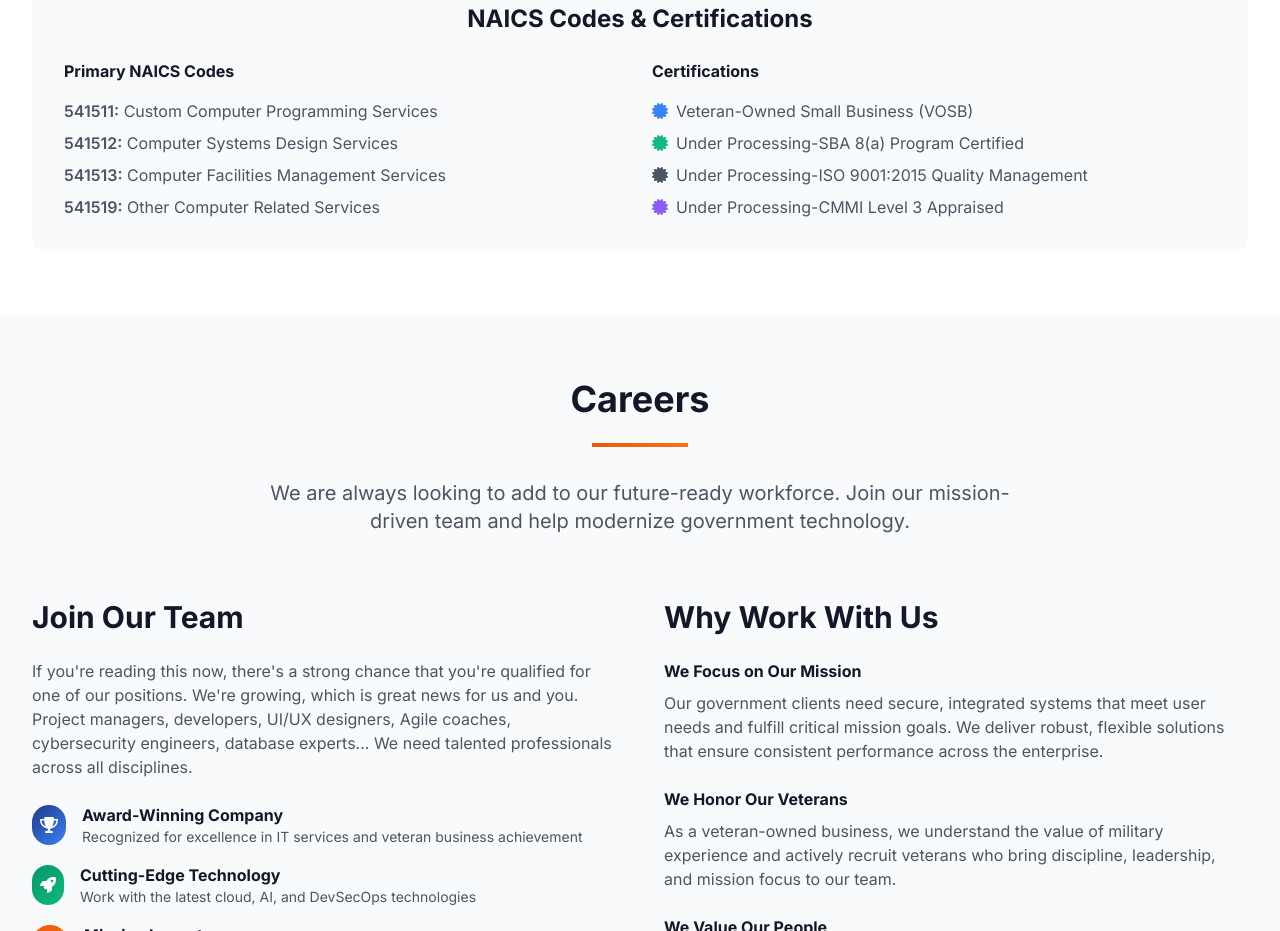
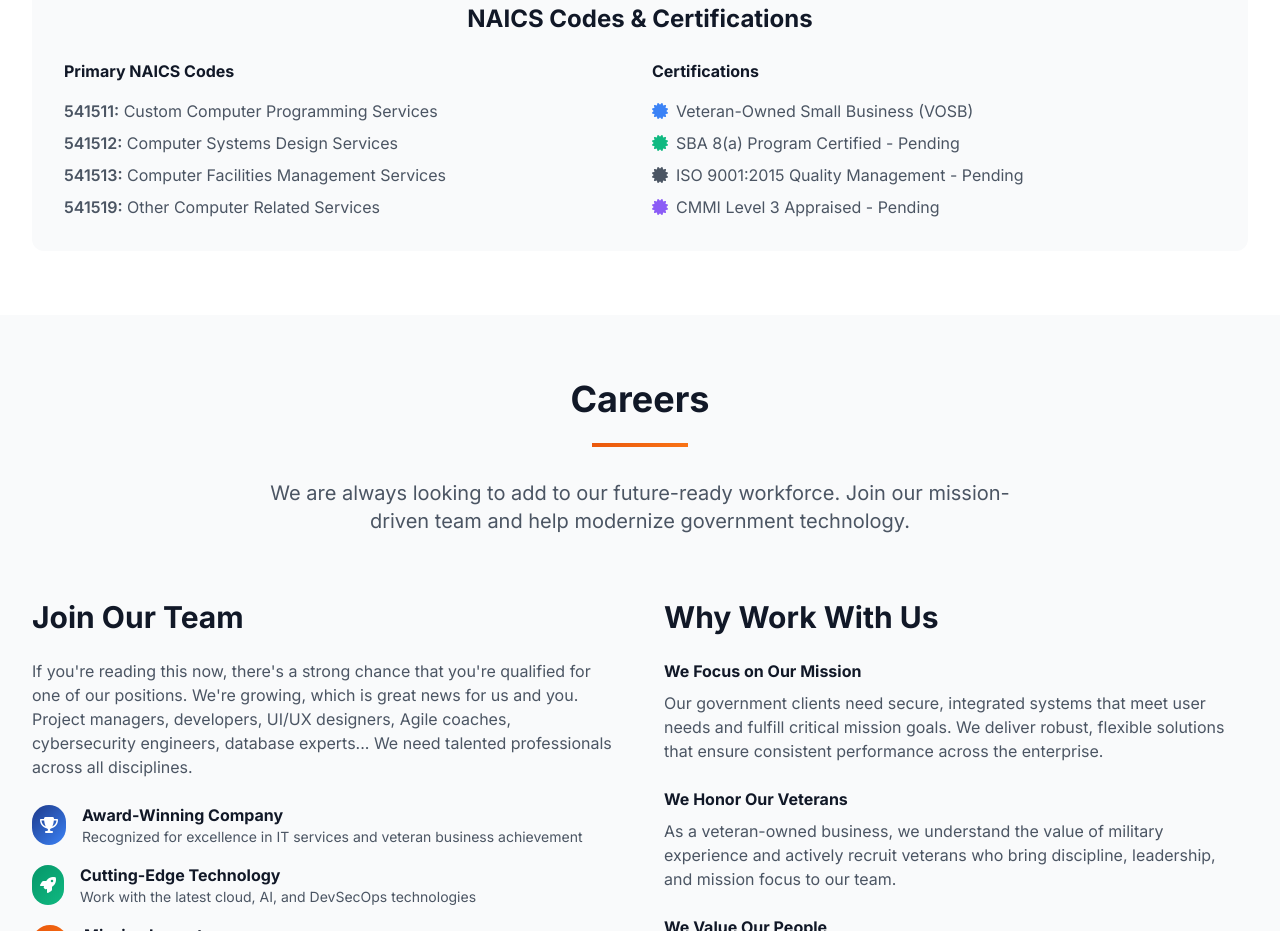
Before and after one commit to mpanchal21/metryxsystems-site, a plain HTML site: page index.html in a window 1280 px wide. Shown: the part 5957-6888 px from the top of the page. Drawn offline with nearby package versions, Linux system fonts and the light colour scheme.

Commit message:
Update index.html

```diff
--- a/index.html
+++ b/index.html
@@ -645,9 +645,9 @@
                         <h4 class="font-bold text-gray-900 mobile-mb-6 mb-4 mobile-text-sm">Certifications</h4>
                         <ul class="space-y-2 text-gray-600 mobile-text-sm">
                             <li><i class="fas fa-certificate text-blue-500 mr-2"></i>Veteran-Owned Small Business (VOSB)</li>
-                            <li><i class="fas fa-certificate text-green-500 mr-2"></i>Under Processing-SBA 8(a) Program Certified</li>
-                            <li><i class="fas fa-certificate text-orange-500 mr-2"></i>Under Processing-ISO 9001:2015 Quality Management</li>
-                            <li><i class="fas fa-certificate text-purple-500 mr-2"></i>Under Processing-CMMI Level 3 Appraised</li>
+                            <li><i class="fas fa-certificate text-green-500 mr-2"></i>SBA 8(a) Program Certified - Pending</li>
+                            <li><i class="fas fa-certificate text-orange-500 mr-2"></i>ISO 9001:2015 Quality Management - Pending</li>
+                            <li><i class="fas fa-certificate text-purple-500 mr-2"></i>CMMI Level 3 Appraised - Pending</li>
                         </ul>
                     </div>
                 </div>
```
